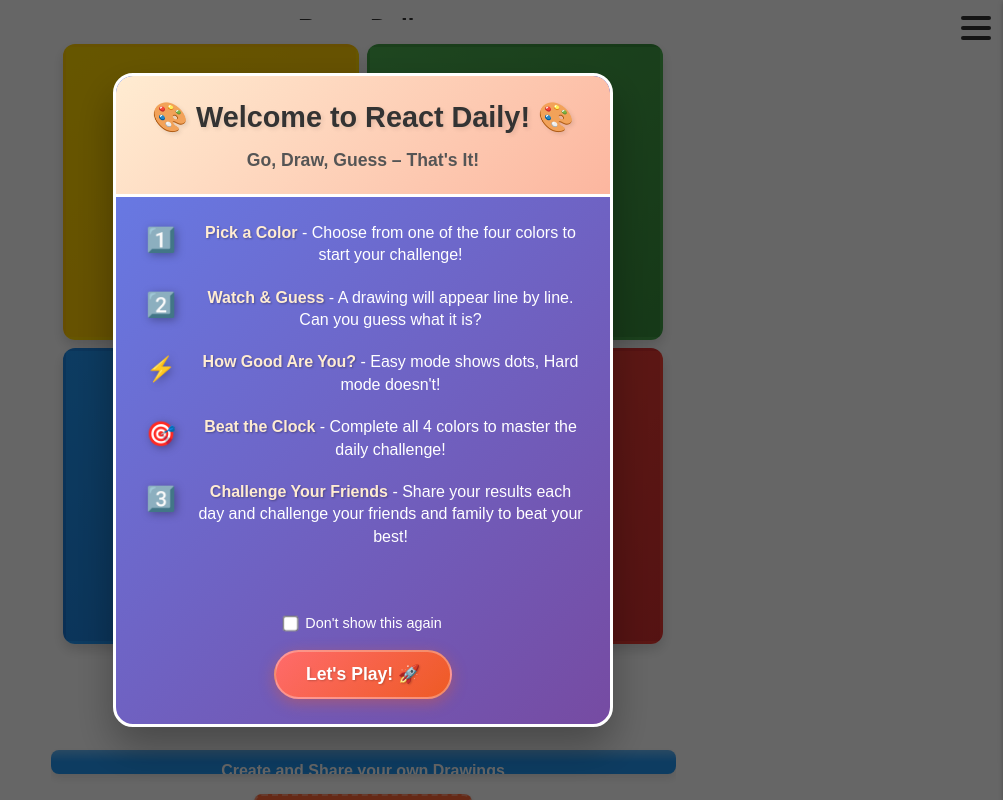
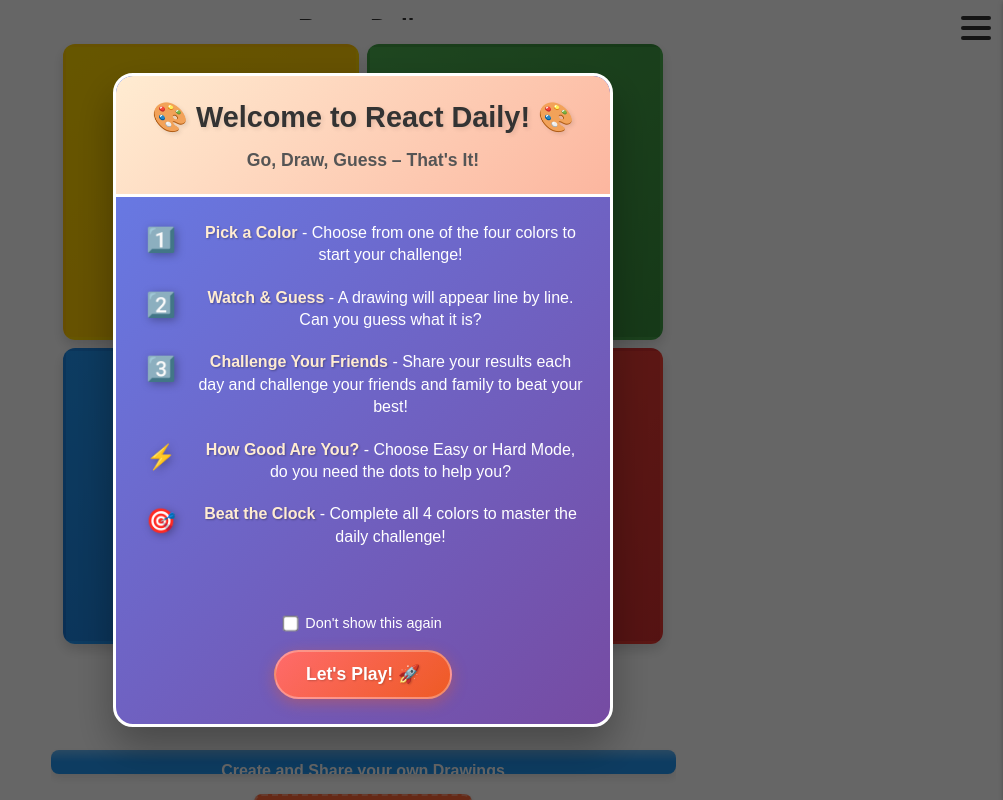
Before and after one commit to natemac/ReactDaily, a React (Vite) app: page /#/ in a window 1280 px wide. Shown: the whole page, without its empty margins (277-1280 px from the left). Built offline with nearby package versions, Linux system fonts and the light colour scheme; no server answers.

Commit message:
popup update

```diff
--- a/src/components/WelcomePopup.jsx
+++ b/src/components/WelcomePopup.jsx
@@ -37,9 +37,16 @@ function WelcomePopup({ isVisible, onClose }) {
           </div>
 
           <div className="instruction-step">
+            <span className="step-number">3️⃣</span>
+            <div className="step-text">
+              <strong>Challenge Your Friends</strong> - Share your results each day and challenge your friends and family to beat your best!
+            </div>
+          </div>
+
+          <div className="instruction-step">
             <span className="step-number">⚡</span>
             <div className="step-text">
-              <strong>How Good Are You?</strong> - Easy mode shows dots, Hard mode doesn't!
+              <strong>How Good Are You?</strong> - Choose Easy or Hard Mode, do you need the dots to help you?
             </div>
           </div>
 
@@ -47,13 +54,6 @@ function WelcomePopup({ isVisible, onClose }) {
             <span className="step-number">🎯</span>
             <div className="step-text">
               <strong>Beat the Clock</strong> - Complete all 4 colors to master the daily challenge!
-            </div>
-          </div>
-
-          <div className="instruction-step">
-            <span className="step-number">3️⃣</span>
-            <div className="step-text">
-              <strong>Challenge Your Friends</strong> - Share your results each day and challenge your friends and family to beat your best!
             </div>
           </div>
         </div>
```
